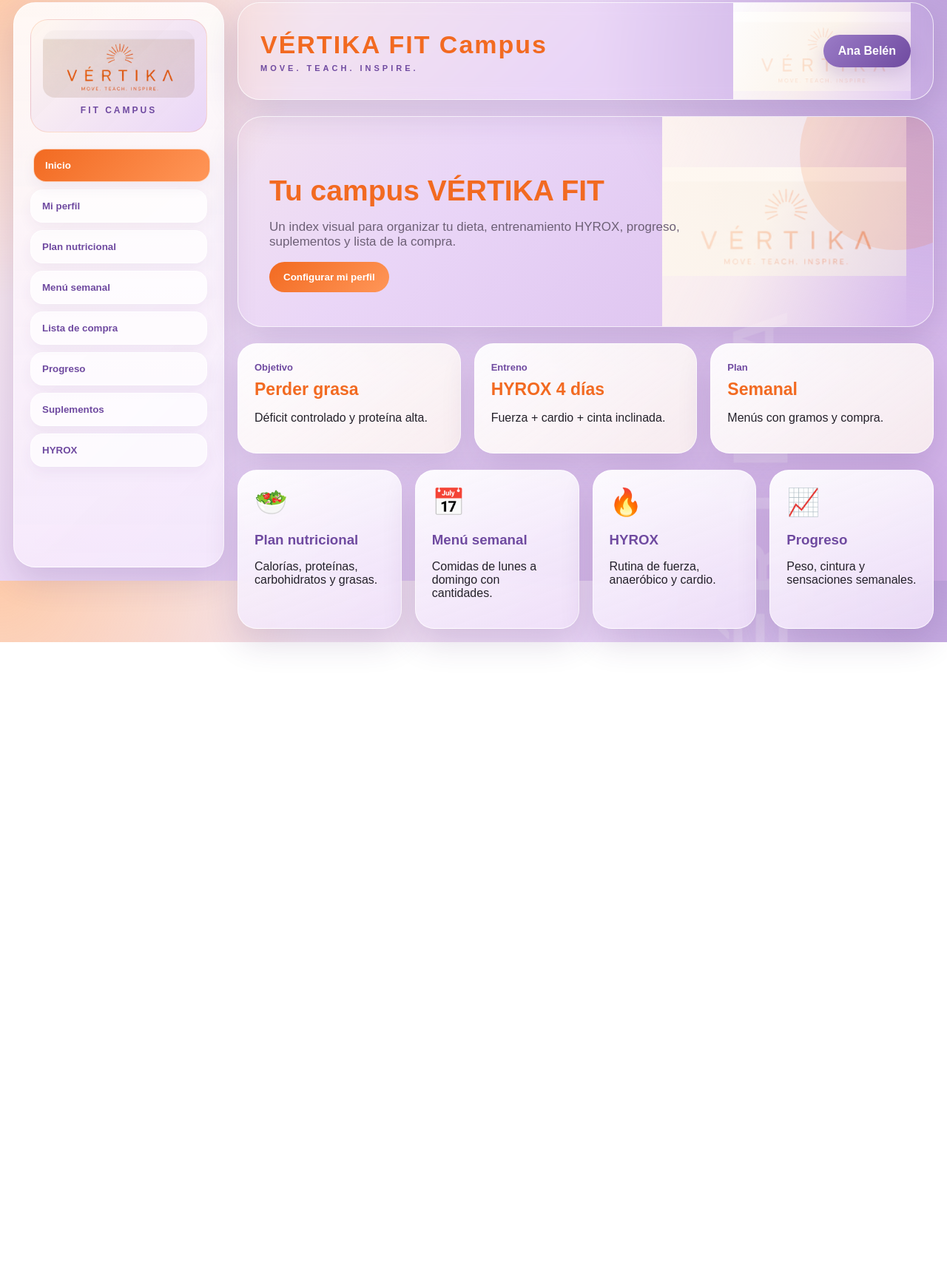
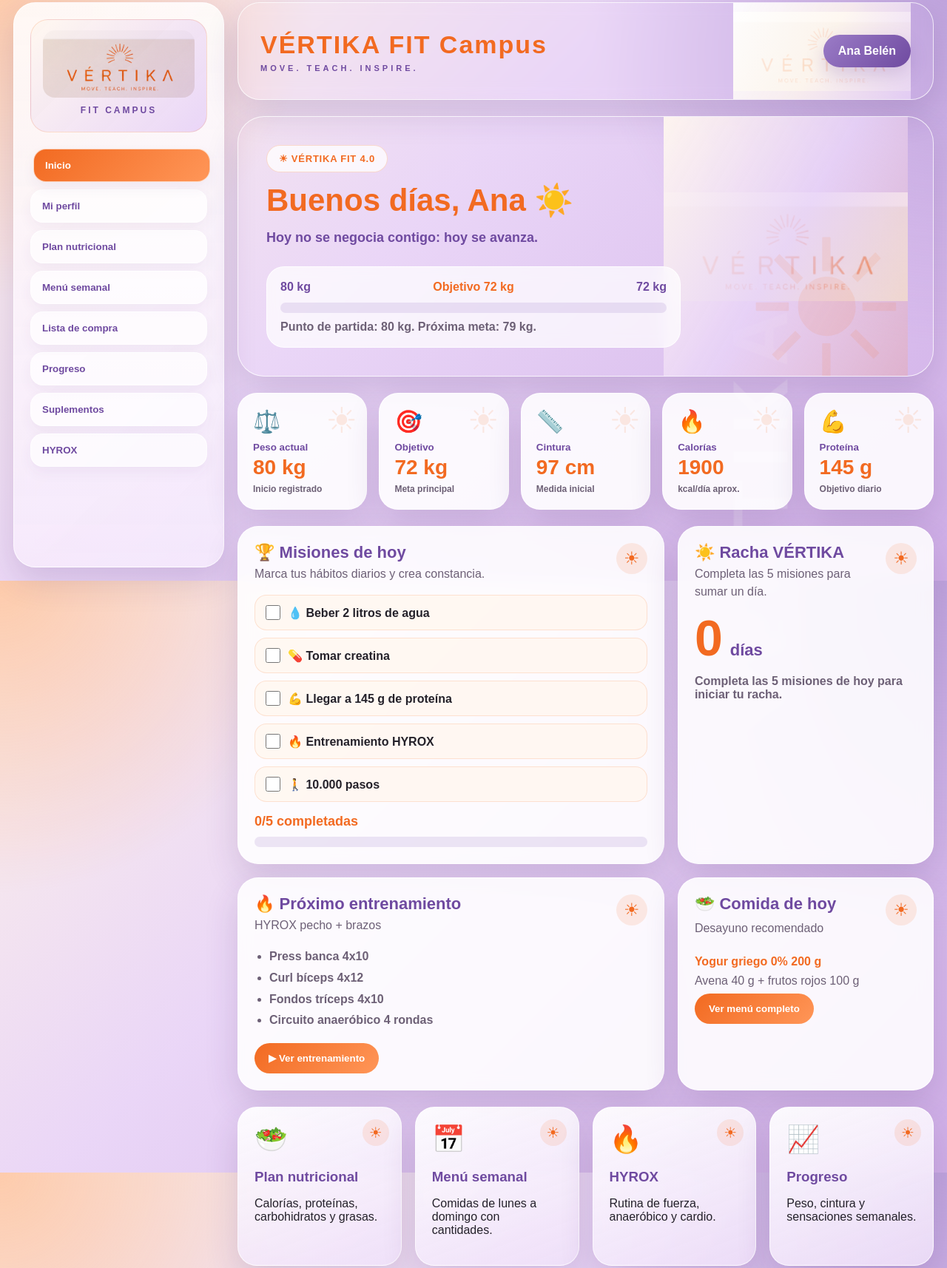
Before and after one commit to anabchic87-blip/vertika-fit-app, a plain HTML site: page index.html in a window 1280 px wide. Shown: the part 15-1729 px from the top of the page at 74% size. Before the commit the page ends 883 px from the top, so only its background shows below. Drawn offline with Linux system fonts and the light colour scheme.

Commit message:
Add files via upload

```diff
--- a/index.html
+++ b/index.html
@@ -55,56 +55,98 @@
       <div class="user-chip">Ana Belén</div>
     </header>
 
+
     <section id="dashboard" class="page">
-      <div class="welcome">
-        <div>
-          <h2>Tu campus VÉRTIKA FIT</h2>
-          <p>Un index visual para organizar tu dieta, entrenamiento HYROX, progreso, suplementos y lista de la compra.</p>
-          <button onclick="mostrarSeccion('perfil')">Configurar mi perfil</button>
+      <div class="premium-hero">
+        <div class="hero-watermark">☀</div>
+        <div class="premium-hero-content">
+          <span class="vertika-pill">☀ VÉRTIKA FIT 4.0</span>
+          <h2 id="saludoAna">Buenos días, Ana</h2>
+          <p class="hero-quote" id="fraseDia">Move. Teach. Inspire.</p>
+
+          <div class="progress-block">
+            <div class="progress-head">
+              <span>80 kg</span>
+              <strong>Objetivo 72 kg</strong>
+              <span>72 kg</span>
+            </div>
+            <div class="progress-bar">
+              <div class="progress-fill" style="width: 0%" id="pesoProgress"></div>
+            </div>
+            <p id="progresoTexto">Tu camino VÉRTIKA empieza hoy.</p>
+          </div>
         </div>
       </div>
 
-      <div class="stats-grid">
-        <article class="stat-card">
-          <span>Objetivo</span>
-          <strong>Perder grasa</strong>
-          <p>Déficit controlado y proteína alta.</p>
-        </article>
-        <article class="stat-card">
-          <span>Entreno</span>
-          <strong>HYROX 4 días</strong>
-          <p>Fuerza + cardio + cinta inclinada.</p>
-        </article>
-        <article class="stat-card">
-          <span>Plan</span>
-          <strong>Semanal</strong>
-          <p>Menús con gramos y compra.</p>
-        </article>
+      <div class="premium-kpi-grid">
+        <article class="premium-kpi"><span>⚖️</span><small>Peso actual</small><strong>80 kg</strong><em>Inicio registrado</em></article>
+        <article class="premium-kpi"><span>🎯</span><small>Objetivo</small><strong>72 kg</strong><em>Meta principal</em></article>
+        <article class="premium-kpi"><span>📏</span><small>Cintura</small><strong>97 cm</strong><em>Medida inicial</em></article>
+        <article class="premium-kpi"><span>🔥</span><small>Calorías</small><strong>1900</strong><em>kcal/día aprox.</em></article>
+        <article class="premium-kpi"><span>💪</span><small>Proteína</small><strong>145 g</strong><em>Objetivo diario</em></article>
       </div>
 
-      <div class="course-grid">
-        <article class="course-card" onclick="mostrarSeccion('plan')">
-          <div class="icon">🥗</div>
-          <h3>Plan nutricional</h3>
-          <p>Calorías, proteínas, carbohidratos y grasas.</p>
-        </article>
-        <article class="course-card" onclick="mostrarSeccion('menuSemanal')">
-          <div class="icon">📅</div>
-          <h3>Menú semanal</h3>
-          <p>Comidas de lunes a domingo con cantidades.</p>
-        </article>
-        <article class="course-card" onclick="mostrarSeccion('hyrox')">
-          <div class="icon">🔥</div>
-          <h3>HYROX</h3>
-          <p>Rutina de fuerza, anaeróbico y cardio.</p>
-        </article>
-        <article class="course-card" onclick="mostrarSeccion('progreso')">
-          <div class="icon">📈</div>
-          <h3>Progreso</h3>
-          <p>Peso, cintura y sensaciones semanales.</p>
-        </article>
+      <div class="dashboard-premium-grid">
+        <section class="mission-card">
+          <div class="card-title-row">
+            <div><h3>🏆 Misiones de hoy</h3><p>Marca tus hábitos diarios y crea constancia.</p></div>
+            <div class="sun-badge">☀</div>
+          </div>
+          <div class="missions-list">
+            <label><input type="checkbox" class="mission-check" data-mission="agua"> 💧 Beber 2 litros de agua</label>
+            <label><input type="checkbox" class="mission-check" data-mission="creatina"> 💊 Tomar creatina</label>
+            <label><input type="checkbox" class="mission-check" data-mission="proteina"> 💪 Llegar a 145 g de proteína</label>
+            <label><input type="checkbox" class="mission-check" data-mission="entreno"> 🔥 Entrenamiento HYROX</label>
+            <label><input type="checkbox" class="mission-check" data-mission="pasos"> 🚶 10.000 pasos</label>
+          </div>
+          <div class="mission-footer">
+            <strong id="missionCounter">0/5 completadas</strong>
+            <div class="mini-progress"><div id="missionProgress"></div></div>
+          </div>
+        </section>
+
+        <section class="streak-card">
+          <div class="card-title-row">
+            <div><h3>☀️ Racha VÉRTIKA</h3><p>Completa las 5 misiones para sumar un día.</p></div>
+            <div class="sun-badge">☀</div>
+          </div>
+          <div class="streak-number"><strong id="rachaDias">0</strong><span>días</span></div>
+          <p class="streak-text" id="rachaTexto">Tu primera racha empieza hoy.</p>
+        </section>
+
+        <section class="training-card">
+          <div class="card-title-row">
+            <div><h3>🔥 Próximo entrenamiento</h3><p>HYROX pecho + brazos</p></div>
+            <div class="sun-badge">☀</div>
+          </div>
+          <ul>
+            <li>Press banca 4x10</li>
+            <li>Curl bíceps 4x12</li>
+            <li>Fondos tríceps 4x10</li>
+            <li>Circuito anaeróbico 4 rondas</li>
+          </ul>
+          <button onclick="mostrarSeccion('hyrox')">▶ Ver entrenamiento</button>
+        </section>
+
+        <section class="food-card">
+          <div class="card-title-row">
+            <div><h3>🥗 Comida de hoy</h3><p>Desayuno recomendado</p></div>
+            <div class="sun-badge">☀</div>
+          </div>
+          <p><strong>Yogur griego 0% 200 g</strong></p>
+          <p>Avena 40 g + frutos rojos 100 g</p>
+          <button onclick="mostrarSeccion('menuSemanal')">Ver menú completo</button>
+        </section>
+      </div>
+
+      <div class="course-grid premium-modules">
+        <article class="course-card" onclick="mostrarSeccion('plan')"><div class="corner-sun">☀</div><div class="icon">🥗</div><h3>Plan nutricional</h3><p>Calorías, proteínas, carbohidratos y grasas.</p></article>
+        <article class="course-card" onclick="mostrarSeccion('menuSemanal')"><div class="corner-sun">☀</div><div class="icon">📅</div><h3>Menú semanal</h3><p>Comidas de lunes a domingo con cantidades.</p></article>
+        <article class="course-card" onclick="mostrarSeccion('hyrox')"><div class="corner-sun">☀</div><div class="icon">🔥</div><h3>HYROX</h3><p>Rutina de fuerza, anaeróbico y cardio.</p></article>
+        <article class="course-card" onclick="mostrarSeccion('progreso')"><div class="corner-sun">☀</div><div class="icon">📈</div><h3>Progreso</h3><p>Peso, cintura y sensaciones semanales.</p></article>
       </div>
     </section>
+
 
     <section id="perfil" class="page hidden">
       <h2>Mi perfil</h2>
```
